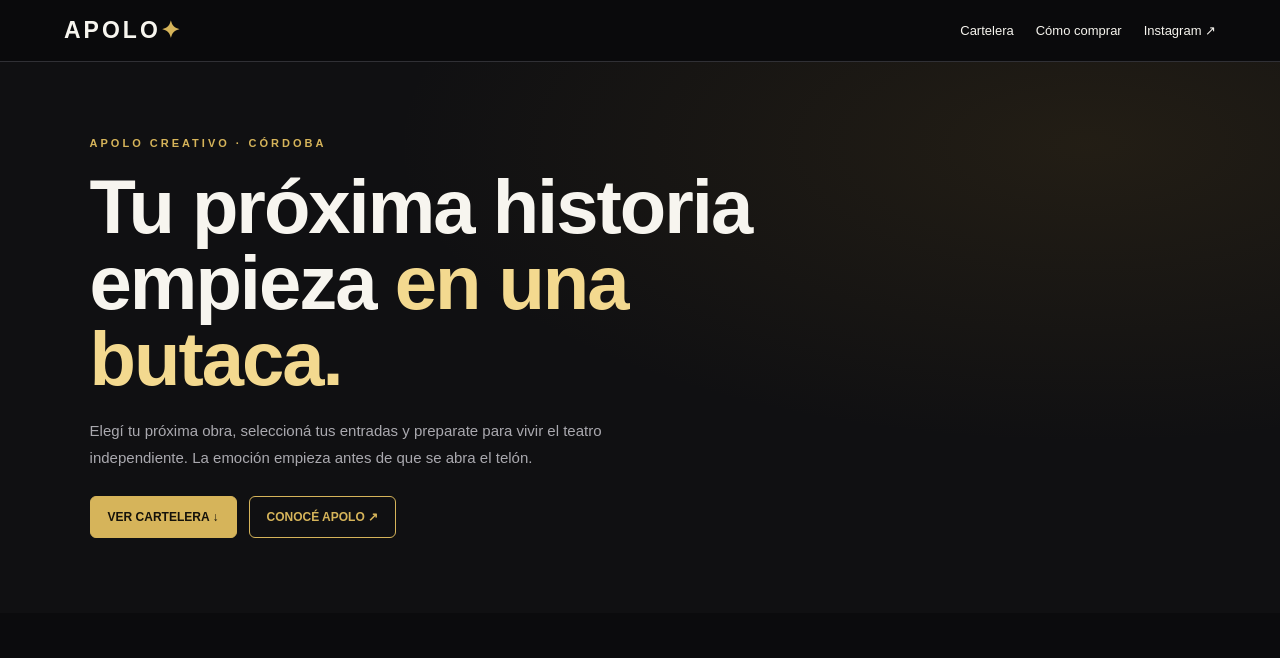
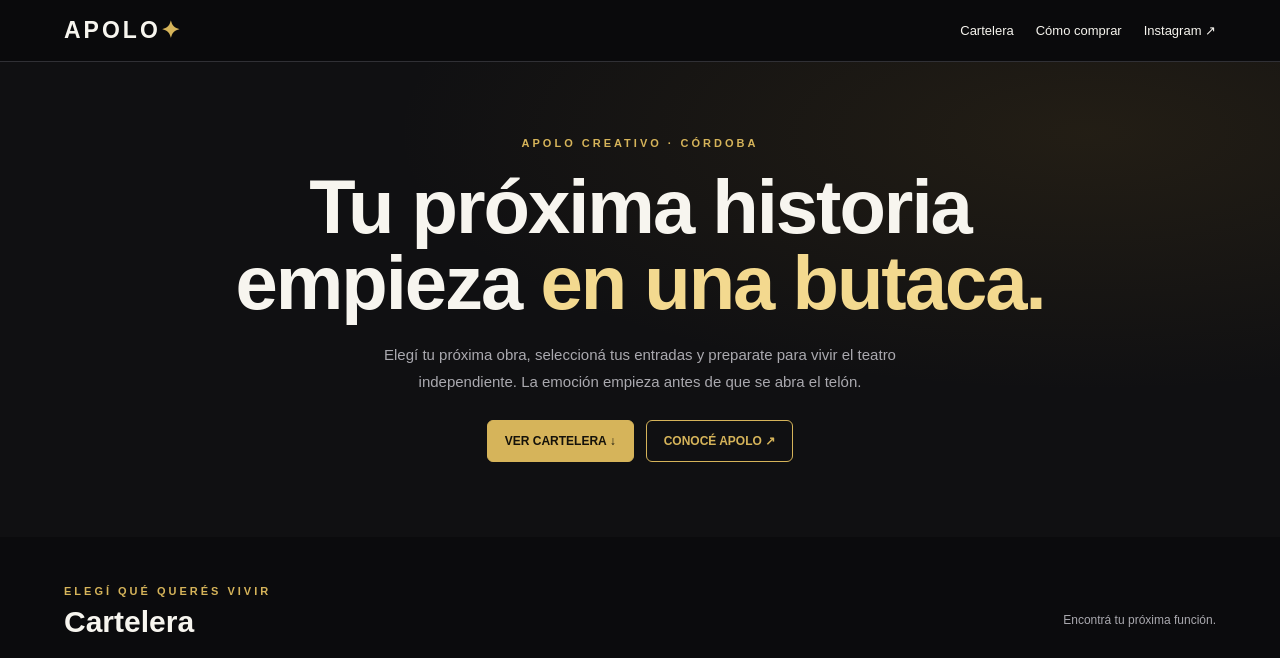
Before and after one commit to apolocreativook/tickets, a plain HTML site: page TICKETERA-APOLO/index.html in a window 1280 px wide. Shown: the top 658 px of the page. Drawn offline with Linux system fonts and the light colour scheme.

Commit message:
titulo centrado. ok

```diff
--- a/TICKETERA-APOLO/index.html
+++ b/TICKETERA-APOLO/index.html
@@ -321,6 +321,25 @@ footer strong { color:var(--gold); letter-spacing:2px; }
   object-position: center;
   border-radius: 0;
 }
+/* PORTADA CENTRADA */
+.hero {
+  text-align: center;
+}
+
+.hero h1 {
+  max-width: 900px;
+  margin: 20px auto;
+}
+
+.hero p {
+  max-width: 550px;
+  margin: 0 auto;
+}
+
+.hero .actions {
+  justify-content: center;
+}
+
 </style>
 </head>
 <body>
```
